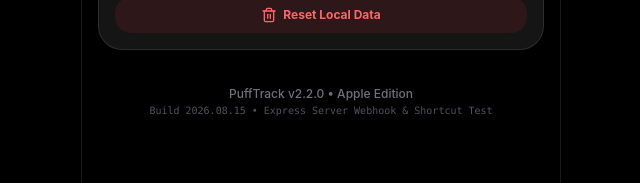
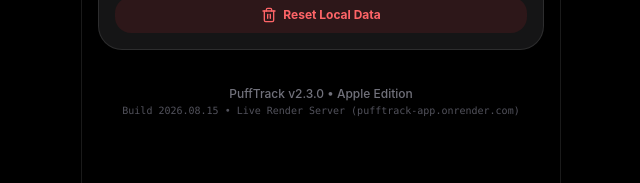
Before and after one commit to buildandbeyondbusiness/pufftrack-app, a React (Vite) app: page / in a window 1280 px wide. Both pictures are taken after a click on the button "Account". Shown: the part 1395-1578 px from the top of the page, without its empty margins (319-959 px from the left). Built offline with nearby package versions, Linux system fonts and the light colour scheme; no server answers; the database is empty; a web font is replaced by a local one.

Commit message:
Configure live Render backend URL https://pufftrack-app.onrender.com v2.3.0

```diff
--- a/src/components/ProfileView.tsx
+++ b/src/components/ProfileView.tsx
@@ -415,8 +415,8 @@
 
       {/* App Version Footer */}
       <div className="text-center py-4 text-xs text-zinc-500 font-medium">
-        PuffTrack v2.2.0 • Apple Edition
-        <div className="text-[10px] text-zinc-600 font-mono mt-0.5">Build 2026.08.15 • Express Server Webhook & Shortcut Test</div>
+        PuffTrack v2.3.0 • Apple Edition
+        <div className="text-[10px] text-zinc-600 font-mono mt-0.5">Build 2026.08.15 • Live Render Server (pufftrack-app.onrender.com)</div>
       </div>
 
       {/* Bottom Scroll Clearance Spacer */}
--- a/src/services/backendApi.ts
+++ b/src/services/backendApi.ts
@@ -6,7 +6,7 @@
   private currentBackendUrl: string;
 
   constructor() {
-    this.currentBackendUrl = localStorage.getItem('pufftrack_backend_url') || "https://pufftrack-backend.onrender.com";
+    this.currentBackendUrl = localStorage.getItem('pufftrack_backend_url') || "https://pufftrack-app.onrender.com";
   }
 
   public getBackendUrl(): string {
```
